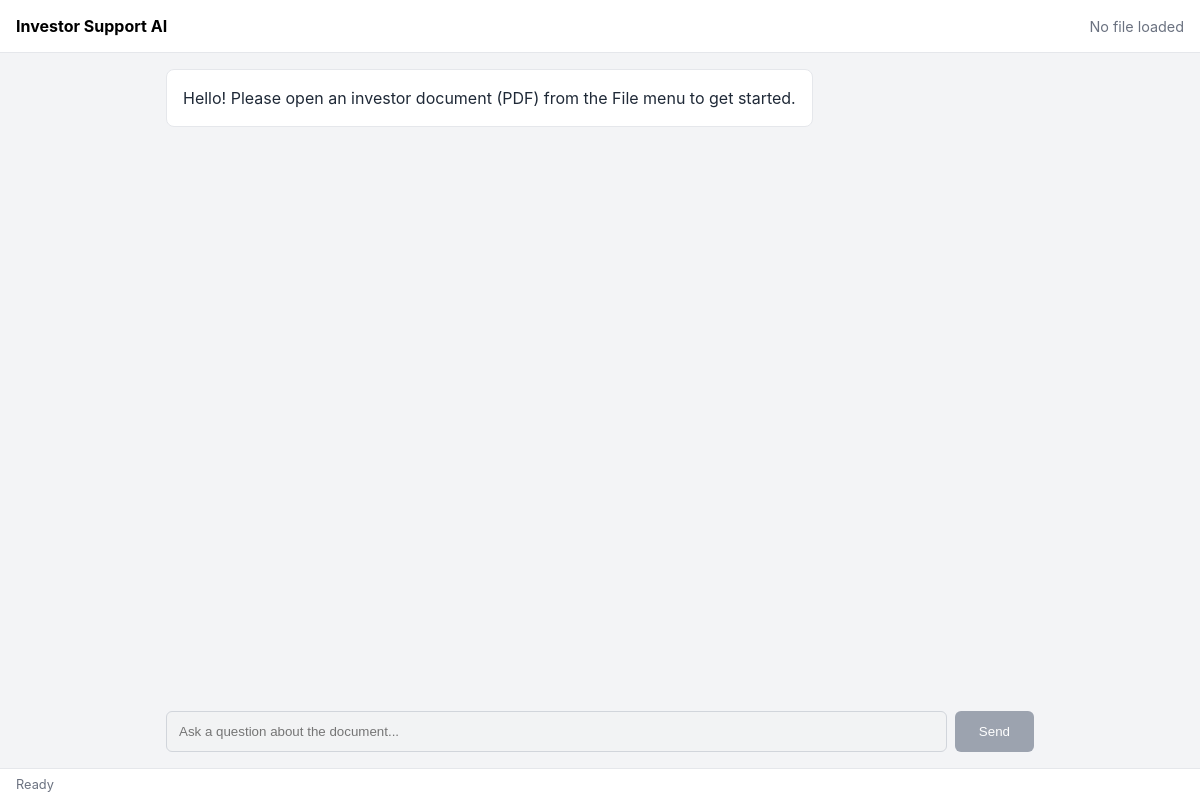
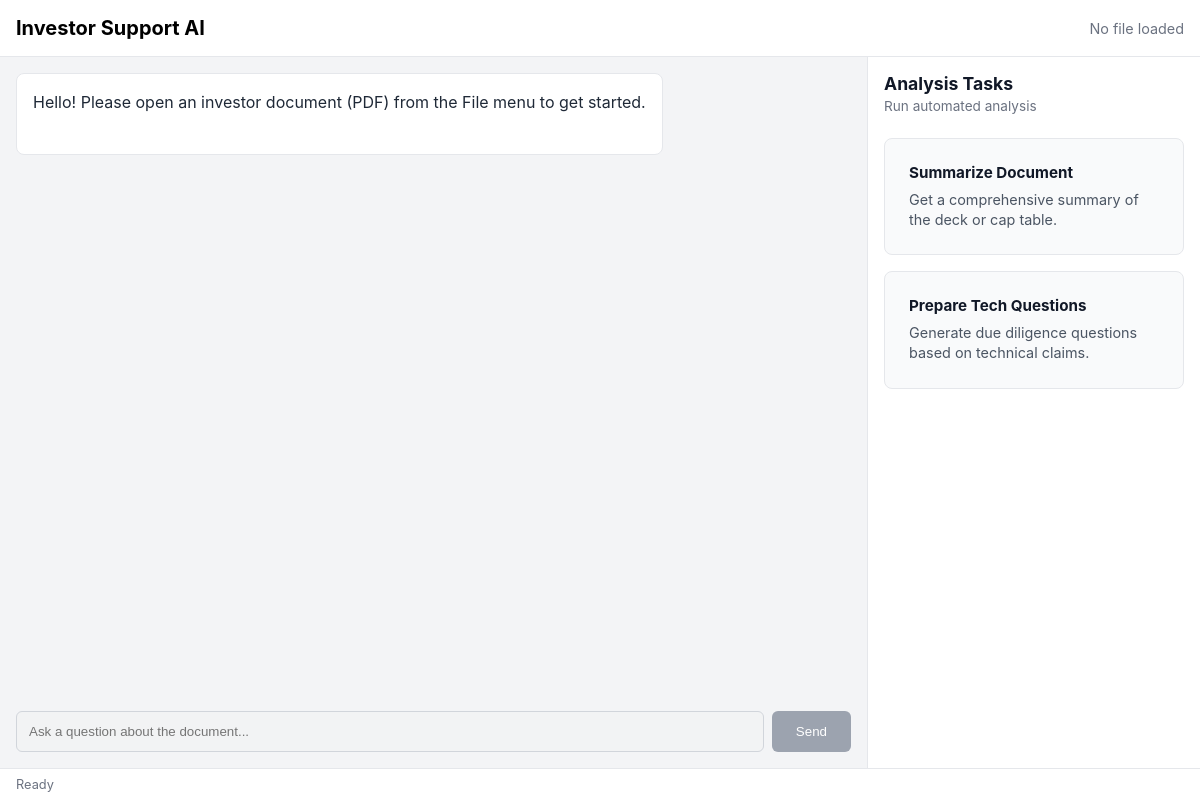
Before and after one commit to darenr/investor-support, an Electron app: page src/index.html in a window 1200 px wide. Drawn offline with Linux system fonts and the light colour scheme; no server answers.

Commit message:
Refactor layout and styles; remove analyze modal and enhance chat interface

```diff
--- a/src/index.html
+++ b/src/index.html
@@ -14,6 +14,7 @@
         <div id="file-status">No file loaded</div>
     </header>
 
+    <div id="main-layout">
         <div id="chat-container">
             <div id="messages">
                 <div class="message ai">Hello! Please open an investor document (PDF) from the File menu to get started.
@@ -26,27 +27,25 @@
             </div>
         </div>
 
-    <!-- Analyze Modal -->
-    <div id="analyze-modal">
-        <div class="modal-content">
-            <button class="close-button" id="close-modal">&times;</button>
-            <h2>Analyze Document</h2>
-            <p>Select a task to run on the loaded document.</p>
-
+        <div id="right-nav">
+            <div class="nav-header">
+                <h2>Analysis Tasks</h2>
+                <p>Run automated analysis</p>
+            </div>
             <div class="cards-container">
                 <div class="card" data-task="summarize">
                     <h3>Summarize Document</h3>
-                    <p>Get a comprehensive summary of the deck or cap table, highlighting key value propositions and
-                        financials.</p>
+                    <p>Get a comprehensive summary of the deck or cap table.</p>
                 </div>
                 <div class="card" data-task="tech-questions">
                     <h3>Prepare Tech Questions</h3>
-                    <p>Generate a list of technical due diligence questions based on the claims and architecture
-                        described.</p>
+                    <p>Generate due diligence questions based on technical claims.</p>
                 </div>
             </div>
         </div>
     </div>
+
+    <!-- Modal removed -->
 
     <footer id="status-bar">Ready</footer>
 
--- a/src/styles.css
+++ b/src/styles.css
@@ -22,16 +22,88 @@ header {
     color: #6b7280;
 }
 
+#app-title {
+    font-size: 1.25rem;
+}
+
+#main-layout {
+    flex: 1;
+    display: flex;
+    overflow: hidden;
+    height: 100%;
+}
+
 #chat-container {
     flex: 1;
     display: flex;
     flex-direction: column;
     overflow: hidden;
     padding: 1rem;
-    max-width: 900px;
-    margin: 0 auto;
-    width: 100%;
+    max-width: none;
+    margin: 0;
+    width: auto;
     box-sizing: border-box;
+}
+
+#right-nav {
+    width: 300px;
+    background-color: #ffffff;
+    border-left: 1px solid #e5e7eb;
+    display: flex;
+    flex-direction: column;
+    padding: 1rem;
+    overflow-y: auto;
+}
+
+.nav-header {
+    margin-bottom: 1.5rem;
+}
+
+.nav-header h2 {
+    font-size: 1.1rem;
+    margin: 0 0 0.25rem 0;
+    color: #111827;
+}
+
+.nav-header p {
+    font-size: 0.85rem;
+    color: #6b7280;
+    margin: 0;
+}
+
+.cards-container {
+    display: flex;
+    flex-direction: column;
+    gap: 1rem;
+}
+
+.card {
+    border: 1px solid #e5e7eb;
+    border-radius: 0.5rem;
+    padding: 1rem;
+    cursor: pointer;
+    transition: all 0.2s;
+    background-color: #f9fafb;
+}
+
+.card:hover {
+    border-color: #3b82f6;
+    background-color: #eff6ff;
+    transform: translateY(-2px);
+    box-shadow: 0 4px 6px -1px rgba(0, 0, 0, 0.1);
+}
+
+.card h3 {
+    margin: 0 0 0.5rem 0;
+    font-size: 0.95rem;
+    color: #1f2937;
+}
+
+.card p {
+    margin: 0;
+    font-size: 0.85rem;
+    color: #6b7280;
+    line-height: 1.4;
 }
 
 #messages {
@@ -61,7 +133,10 @@ header {
     background-color: #ffffff;
     border: 1px solid #e5e7eb;
     color: #1f2937;
+    white-space: pre-wrap; /* Restored for fallback */
 }
+/* If HTML is present, browser default handling often ignores pre-wrap for block elements,
+   but it's safer to have it than not if we have mixed content or plain text. */
 
 .message.ai p {
     margin: 0 0 0.5em 0;
@@ -141,40 +216,7 @@ button:disabled {
     cursor: not-allowed;
 }
 
-/* Modal for Analyze Menu */
-#analyze-modal {
-    display: none; /* Hidden by default */
-    position: fixed;
-    top: 0;
-    left: 0;
-    width: 100%;
-    height: 100%;
-    background-color: rgba(0, 0, 0, 0.5);
-    z-index: 100;
-    justify-content: center;
-    align-items: center;
-}
-
-#analyze-modal.visible {
-    display: flex;
-}
-
-.modal-content {
-    background-color: white;
-    border-radius: 0.5rem;
-    padding: 2rem;
-    width: 80%;
-    max-width: 800px;
-    max-height: 80vh;
-    overflow-y: auto;
-    position: relative;
-    box-shadow: 0 20px 25px -5px rgba(0, 0, 0, 0.1);
-}
-
-.close-button {
-    position: absolute;
-    top: 1rem;
-    right: 1rem;
+/* Modal Removed */
     font-size: 1.5rem;
     cursor: pointer;
     background: none;
```
Also changed, not shown: src/preload.js (+17 -6 lines). Lines whose indentation alone changed are shown as unchanged.
